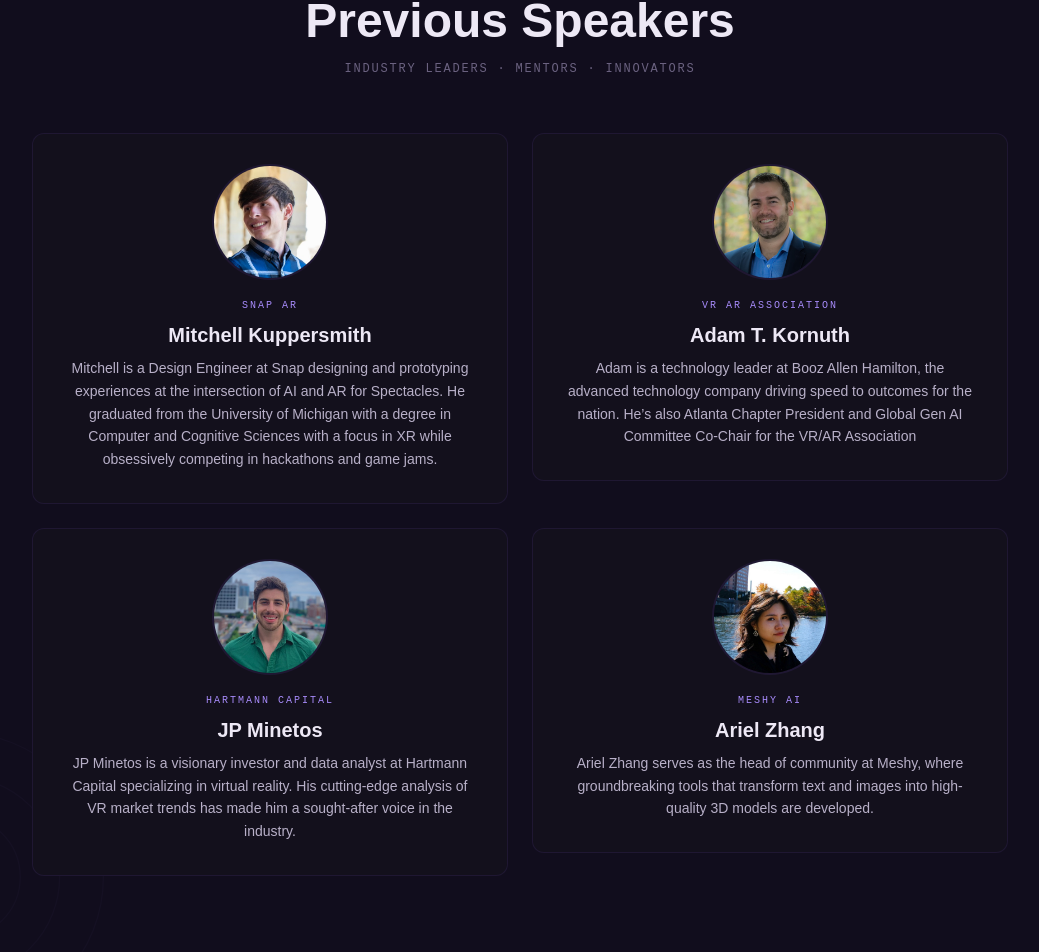
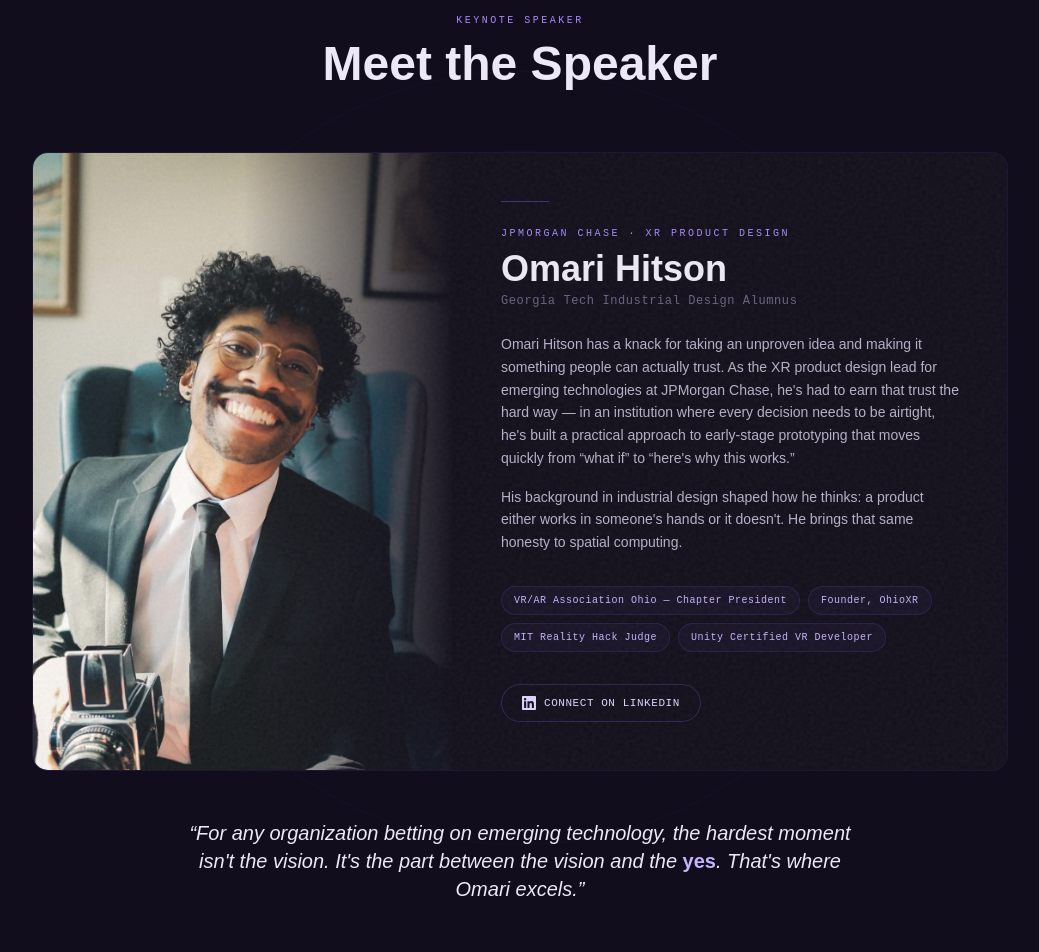
Before and after one commit to Revlord/imgt-2025, a Next.js app: page / in a window 1280 px wide. Shown: the part 2327-3279 px from the top of the page, without its empty margins (120-1159 px from the left). Built offline with nearby package versions, Linux system fonts and the light colour scheme.

Commit message:
final changes

```diff
--- a/src/app/components/Judges.tsx
+++ b/src/app/components/Judges.tsx
@@ -1,39 +1,9 @@
 "use client";
 
 import React from "react";
+import Image from "next/image";
+import Link from "next/link";
 import { motion } from "framer-motion";
-import Link from "next/link";
-
-const judgesData = [
-  {
-    name: "Mitchell Kuppersmith",
-    role: "Mitchell is a Design Engineer at Snap designing and prototyping experiences at the intersection of AI and AR for Spectacles. He graduated from the University of Michigan with a degree in Computer and Cognitive Sciences with a focus in XR while obsessively competing in hackathons and game jams.",
-    label: "SNAP AR",
-    image: "/steven.png",
-    website: "https://www.linkedin.com/in/mitchell-kuppersmith",
-  },
-  {
-    name: "Adam T. Kornuth",
-    role: "Adam is a technology leader at Booz Allen Hamilton, the advanced technology company driving speed to outcomes for the nation. He\u2019s also Atlanta Chapter President and Global Gen AI Committee Co-Chair for the VR/AR Association",
-    label: "VR AR Association",
-    image: "/adam.png",
-    website: "https://www.linkedin.com/in/adam-t-kornuth",
-  },
-  {
-    name: "JP Minetos",
-    role: "JP Minetos is a visionary investor and data analyst at Hartmann Capital specializing in virtual reality. His cutting-edge analysis of VR market trends has made him a sought-after voice in the industry.",
-    label: "Hartmann Capital",
-    image: "/jp.png",
-    website: "https://www.linkedin.com/in/jpminetos/",
-  },
-  {
-    name: "Ariel Zhang",
-    role: "Ariel Zhang serves as the head of community at Meshy, where groundbreaking tools that transform text and images into high-quality 3D models are developed.",
-    label: "Meshy AI",
-    image: "/ariel.png",
-    website: "",
-  },
-];
 
 export function Judges() {
   return (
@@ -42,56 +12,150 @@
       whileInView={{ opacity: 1 }}
       transition={{ duration: 0.8 }}
       viewport={{ once: true }}
-      className="relative w-full overflow-hidden py-20 bg-[var(--bg-surface)]"
+      className="relative w-full overflow-hidden py-24 bg-[var(--bg-surface)]"
     >
       <div className="absolute top-0 left-0 right-0 h-px bg-gradient-to-r from-transparent via-violet-500/20 to-transparent" />
 
-      {/* Decorative concentric circles — bottom left */}
-      <svg viewBox="0 0 400 400" fill="none" className="absolute -bottom-24 -left-24 w-[350px] h-[350px] opacity-[0.025] pointer-events-none">
-        {[70, 115, 165, 220].map((r) => (
-          <circle key={r} cx="200" cy="200" r={r} stroke="currentColor" strokeWidth="1.5" className="text-violet-400" />
+      {/* Decorative concentric circles */}
+      <svg
+        viewBox="0 0 600 600"
+        fill="none"
+        className="absolute top-1/2 left-1/2 -translate-x-1/2 -translate-y-1/2 w-[600px] h-[600px] md:w-[800px] md:h-[800px] opacity-[0.02] pointer-events-none"
+      >
+        {[100, 160, 230, 290].map((r) => (
+          <circle
+            key={r}
+            cx="300"
+            cy="300"
+            r={r}
+            stroke="currentColor"
+            strokeWidth="1"
+            className="text-violet-400"
+          />
         ))}
       </svg>
 
       <div className="relative z-10 max-w-5xl mx-auto px-6">
-        <h2 className="text-center font-display text-4xl sm:text-5xl font-bold mb-4 text-[var(--text-primary)]">
-          Previous Speakers
-        </h2>
-        <p className="text-center font-mono text-xs tracking-[0.15em] uppercase text-[var(--text-muted)] mb-14">
-          Industry leaders &middot; Mentors &middot; Innovators
-        </p>
+        {/* Section header */}
+        <motion.div
+          initial={{ opacity: 0, y: 20 }}
+          whileInView={{ opacity: 1, y: 0 }}
+          transition={{ duration: 0.6 }}
+          viewport={{ once: true }}
+        >
+          <p className="text-center font-mono text-[10px] tracking-[0.25em] uppercase text-violet-400 mb-3">
+            Keynote Speaker
+          </p>
+          <h2 className="text-center font-display text-4xl sm:text-5xl font-bold mb-16 text-[var(--text-primary)]">
+            Meet the Speaker
+          </h2>
+        </motion.div>
 
-        <div className="grid grid-cols-1 sm:grid-cols-2 gap-6">
-          {judgesData.map((judge, index) => (
-            <Link key={index} href={judge.website || "#"}>
-              <motion.div
-                whileHover={{ scale: 1.02, y: -4 }}
-                transition={{ duration: 0.25 }}
-                className="relative flex flex-col items-center text-center p-8 rounded-xl bg-[var(--bg-card)] border border-violet-500/10 hover:border-violet-500/20 transition-colors duration-300"
-              >
-                <div className="relative w-28 h-28 rounded-full overflow-hidden ring-2 ring-violet-500/10">
-                  <img
-                    src={judge.image}
-                    alt={judge.name}
-                    className="w-full h-full object-cover"
-                  />
-                </div>
+        {/* Speaker card — hero layout */}
+        <motion.div
+          initial={{ opacity: 0, y: 30 }}
+          whileInView={{ opacity: 1, y: 0 }}
+          transition={{ duration: 0.7, delay: 0.1 }}
+          viewport={{ once: true }}
+          className="relative rounded-2xl overflow-hidden border border-violet-500/10 bg-[var(--bg-card)] grain"
+        >
+          <div className="flex flex-col lg:flex-row">
+            {/* Photo */}
+            <div className="relative w-full lg:w-[420px] shrink-0 aspect-[4/5] lg:aspect-auto">
+              <Image
+                src="/omari.webp"
+                alt="Omari Hitson"
+                fill
+                className="object-cover"
+                sizes="(max-width: 1024px) 100vw, 420px"
+              />
+              <div className="absolute inset-0 bg-gradient-to-t from-[var(--bg-card)] via-transparent to-transparent lg:bg-gradient-to-r lg:from-transparent lg:via-transparent lg:to-[var(--bg-card)]" />
+            </div>
 
-                <span className="mt-5 font-mono text-[10px] tracking-[0.2em] uppercase text-violet-400">
-                  {judge.label}
-                </span>
+            {/* Bio */}
+            <div className="relative flex-1 p-8 sm:p-10 lg:p-12 flex flex-col justify-center">
+              {/* Subtle accent line */}
+              <div className="w-12 h-px bg-violet-500/40 mb-6 hidden lg:block" />
 
-                <h3 className="font-display text-xl font-semibold mt-2 text-[var(--text-primary)]">
-                  {judge.name}
-                </h3>
+              <p className="font-mono text-[10px] tracking-[0.25em] uppercase text-violet-400 mb-2">
+                JPMorgan Chase &middot; XR Product Design
+              </p>
 
-                <p className="text-sm text-[var(--text-body)] mt-2 leading-relaxed">
-                  {judge.role}
+              <h3 className="font-display text-3xl sm:text-4xl font-bold text-[var(--text-primary)] mb-1">
+                Omari Hitson
+              </h3>
+
+              <p className="font-mono text-xs tracking-wider text-[var(--text-muted)] mb-6">
+                Georgia Tech Industrial Design Alumnus
+              </p>
+
+              <div className="space-y-4 text-sm text-[var(--text-body)] leading-relaxed">
+                <p>
+                  Omari Hitson has a knack for taking an unproven idea and making
+                  it something people can actually trust. As the XR product design
+                  lead for emerging technologies at JPMorgan Chase, he&apos;s had to
+                  earn that trust the hard way &mdash; in an institution where every
+                  decision needs to be airtight, he&apos;s built a practical approach
+                  to early-stage prototyping that moves quickly from &ldquo;what
+                  if&rdquo; to &ldquo;here&apos;s why this works.&rdquo;
                 </p>
-              </motion.div>
-            </Link>
-          ))}
-        </div>
+                <p>
+                  His background in industrial design shaped how he thinks: a
+                  product either works in someone&apos;s hands or it doesn&apos;t. He
+                  brings that same honesty to spatial computing.
+                </p>
+              </div>
+
+              {/* Credentials */}
+              <div className="mt-8 flex flex-wrap gap-2">
+                {[
+                  "VR/AR Association Ohio — Chapter President",
+                  "Founder, OhioXR",
+                  "MIT Reality Hack Judge",
+                  "Unity Certified VR Developer",
+                ].map((tag) => (
+                  <span
+                    key={tag}
+                    className="inline-block px-3 py-1.5 rounded-full border border-violet-500/15 bg-violet-500/5 font-mono text-[10px] tracking-wider text-violet-300"
+                  >
+                    {tag}
+                  </span>
+                ))}
+              </div>
+
+              {/* CTA */}
+              <div className="mt-8">
+                <Link
+                  href="https://www.linkedin.com/in/omari-hitson/"
+                  target="_blank"
+                  rel="noopener noreferrer"
+                  className="inline-flex items-center gap-2 px-5 py-2.5 rounded-full border border-violet-500/25 text-violet-200 font-mono text-[11px] uppercase tracking-wider hover:bg-violet-500/10 transition-colors duration-300"
+                >
+                  <svg className="w-3.5 h-3.5" fill="currentColor" viewBox="0 0 24 24">
+                    <path d="M20.447 20.452h-3.554v-5.569c0-1.328-.027-3.037-1.852-3.037-1.853 0-2.136 1.445-2.136 2.939v5.667H9.351V9h3.414v1.561h.046c.477-.9 1.637-1.85 3.37-1.85 3.601 0 4.267 2.37 4.267 5.455v6.286zM5.337 7.433a2.062 2.062 0 01-2.063-2.065 2.064 2.064 0 112.063 2.065zm1.782 13.019H3.555V9h3.564v11.452zM22.225 0H1.771C.792 0 0 .774 0 1.729v20.542C0 23.227.792 24 1.771 24h20.451C23.2 24 24 23.227 24 22.271V1.729C24 .774 23.2 0 22.222 0h.003z" />
+                  </svg>
+                  Connect on LinkedIn
+                </Link>
+              </div>
+            </div>
+          </div>
+        </motion.div>
+
+        {/* Pull quote */}
+        <motion.div
+          initial={{ opacity: 0, y: 20 }}
+          whileInView={{ opacity: 1, y: 0 }}
+          transition={{ duration: 0.6, delay: 0.3 }}
+          viewport={{ once: true }}
+          className="mt-12 text-center max-w-2xl mx-auto"
+        >
+          <blockquote className="font-display text-lg sm:text-xl italic text-[var(--text-body)]/80 leading-relaxed">
+            &ldquo;For any organization betting on emerging technology, the hardest
+            moment isn&apos;t the vision. It&apos;s the part between the vision and
+            the <span className="text-violet-300 not-italic font-semibold">yes</span>.
+            That&apos;s where Omari excels.&rdquo;
+          </blockquote>
+        </motion.div>
       </div>
     </motion.section>
   );
--- a/src/app/components/Sponsors.tsx
+++ b/src/app/components/Sponsors.tsx
@@ -10,13 +10,13 @@
 
 const sponsors = [
   { src: "/im26-logos/Astec-Digital-Logo-HORZ-White.png", alt: "Astec Digital", href: "https://www.astecdigital.com/" },
-  { src: "/im26-logos/RavenResonance_logo_white.png", alt: "Raven Resonance", href: "#" },
+  { src: "/im26-logos/RavenResonance_logo_white.png", alt: "Raven Resonance", href: "https://raven.computer/" },
   { src: "/im26-logos/gt-create-x_logo_white.png", alt: "Create-X", href: "https://create-x.gatech.edu/" },
 ];
 
 const communityPartners = [
-  { src: "/im26-logos/XRB_logo_white.png", alt: "XR Bootcamp", href: "#" },
-  { src: "/im26-logos/SensAI_logo_white.png", alt: "SensAI Hackathon", href: "#" },
+  { src: "/im26-logos/XRB_logo_white.png", alt: "XR Bootcamp", href: "https://xrbootcamp.com/" },
+  { src: "/im26-logos/SensAI_logo_white.png", alt: "SensAI Hackathon", href: "https://sensaihack.com/" },
   { src: "/im26-logos/AWE_logo_white.png", alt: "AWE", href: "https://www.awexr.com/" },
   { src: "/im26-logos/mlh_logo_white.png", alt: "Major League Hacking", href: "https://mlh.io" },
   { src: "/im26-logos/Pure-Buttons-logo.png", alt: "Pure Buttons", href: "https://www.purebuttons.com/" },
```
Also changed, not shown: src/app/components/Schedule.tsx (+7 -3 lines), public/omari.webp (added).
